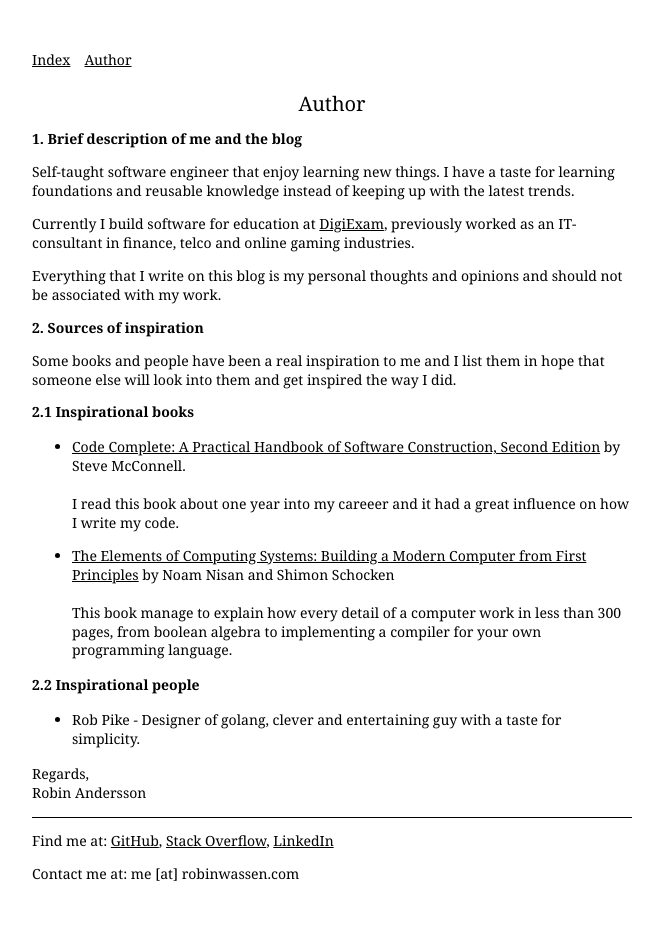
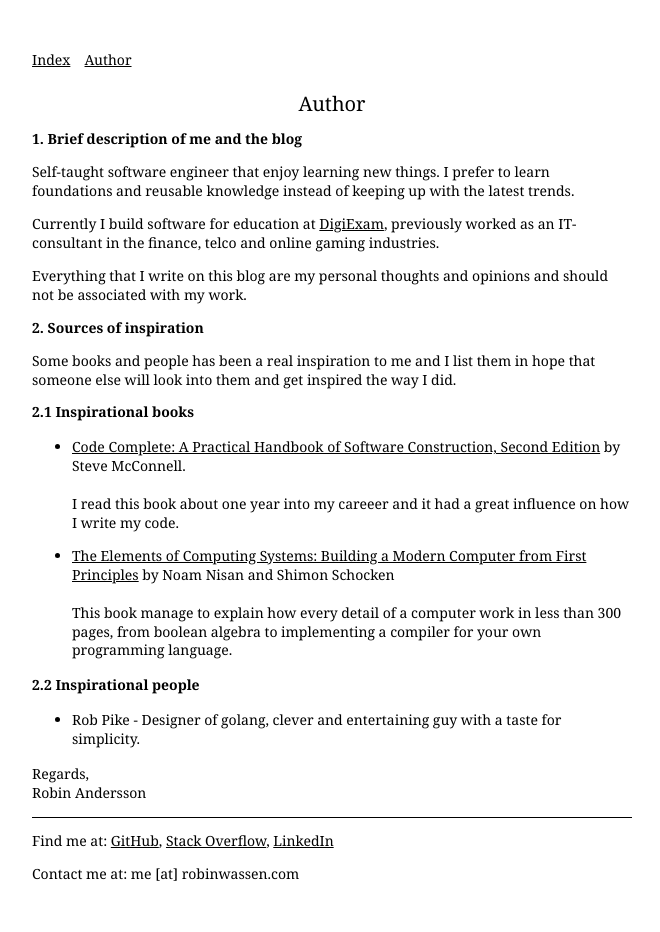
Before and after one commit to robinwassen/robinwassen.github.io, a Jekyll site: the page built from author.md, in a window 1280 px wide. Shown: the whole page, without its empty margins (308-968 px from the left). Built offline with Jekyll 4.4.1, drawn with Linux system fonts in a browser that asks for light colours.

Commit message:
Update author.md

```diff
--- a/author.md
+++ b/author.md
@@ -6,15 +6,15 @@ permalink: /author/
 
 ## 1. Brief description of me and the blog
 
-Self-taught software engineer that enjoy learning new things. I have a taste for learning foundations and reusable knowledge instead of keeping up with the latest trends.
+Self-taught software engineer that enjoy learning new things. I prefer to learn foundations and reusable knowledge instead of keeping up with the latest trends.
 
-Currently I build software for education at [DigiExam](https://www.digiexam.se), previously worked as an IT-consultant in finance, telco and online gaming industries.
+Currently I build software for education at [DigiExam](https://www.digiexam.se), previously worked as an IT-consultant in the finance, telco and online gaming industries.
 
-Everything that I write on this blog is my personal thoughts and opinions and should not be associated with my work.
+Everything that I write on this blog are my personal thoughts and opinions and should not be associated with my work.
 
 ## 2. Sources of inspiration
 
-Some books and people have been a real inspiration to me and I list them in hope that someone else will look into them and get inspired the way I did.
+Some books and people has been a real inspiration to me and I list them in hope that someone else will look into them and get inspired the way I did.
 
 ### 2.1 Inspirational books
 
```
